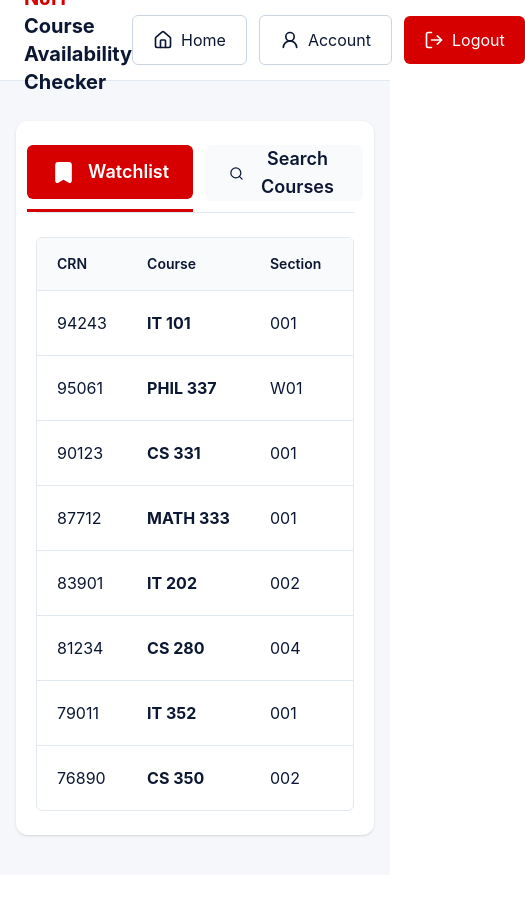
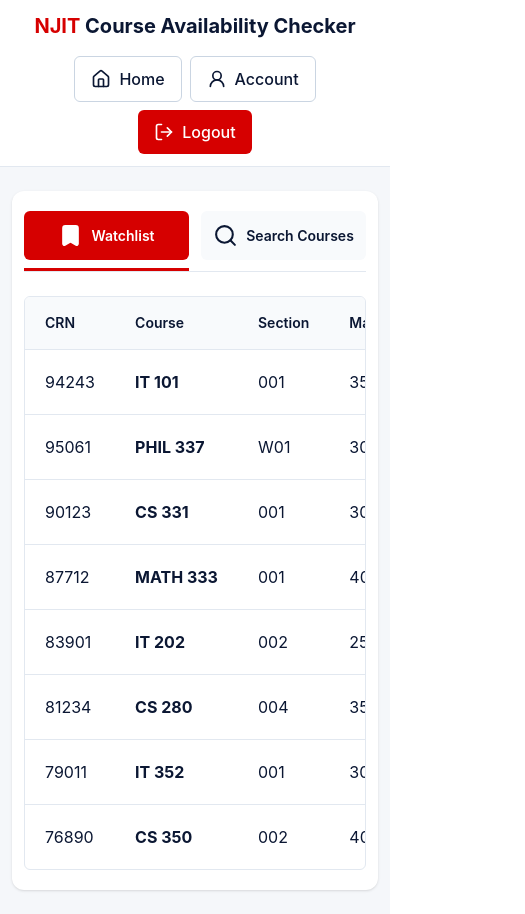
Before and after one commit to adrianmdls/njit-course-checker, a React app in the folder frontend/: page /dashboard in a window 390 px wide. Shown: the whole page, 525 px wide, since content can reach past the window. Before the commit the page ends 875 px from the top, so only its background shows below. Built offline with nearby package versions, Linux system fonts and the light colour scheme; the HTML template or start-up script is replaced by a standard one.

Commit message:
Improved responsive frontend layouts

```diff
--- a/frontend/src/components/Header.jsx
+++ b/frontend/src/components/Header.jsx
@@ -5,34 +5,52 @@ export default function Header() {
   const location = useLocation()
   const isAuthPage = ['/login', '/register'].includes(location.pathname)
 
+  const navButton =
+    'inline-flex items-center justify-center gap-2 rounded-md border border-slate-300 px-4 py-2.5 font-medium transition-colors hover:bg-slate-50'
+
   return (
-    <header className="bg-white border-b border-slate-200">
-      <div className="max-w-[1800px] mx-auto px-6 md:px-12 h-20 flex items-center justify-between">
-        <Link to="/login" className="text-xl md:text-3xl font-bold text-[#0B1733]">
+    <header className="border-b border-slate-200 bg-white">
+      <div className="mx-auto flex min-h-20 max-w-[1800px] flex-col items-center justify-between gap-4 px-4 py-3 sm:px-6 lg:flex-row lg:px-12">
+        <Link
+          to="/login"
+          className="text-center text-xl font-bold text-[#0B1733] sm:text-2xl lg:text-3xl"
+        >
           <span className="text-[#D60000]">NJIT</span>{' '}
           Course Availability Checker
         </Link>
 
-        <nav className="flex items-center gap-3">
+        <nav
+          aria-label="Main navigation"
+          className="flex flex-wrap items-center justify-center gap-2 sm:gap-3"
+        >
           {isAuthPage ? (
             <>
-              <Link to="/login" className="border border-slate-300 rounded-md px-5 py-3 font-medium hover:bg-slate-50">
+              <Link to="/login" className={navButton}>
                 Login
               </Link>
-              <Link to="/register" className="border border-slate-300 rounded-md px-5 py-3 font-medium hover:bg-slate-50">
+
+              <Link to="/register" className={navButton}>
                 Register
               </Link>
             </>
           ) : (
             <>
-              <Link to="/dashboard" className="border border-slate-300 rounded-md px-5 py-3 flex items-center gap-2">
-                <House size={20} /> Home
+              <Link to="/dashboard" className={navButton}>
+                <House size={20} />
+                Home
               </Link>
-              <Link to="/account" className="border border-slate-300 rounded-md px-5 py-3 flex items-center gap-2">
-                <UserRound size={20} /> Account
+
+              <Link to="/account" className={navButton}>
+                <UserRound size={20} />
+                Account
               </Link>
-              <Link to="/login" className="bg-[#D60000] text-white rounded-md px-5 py-3 flex items-center gap-2">
-                <LogOut size={20} /> Logout
+
+              <Link
+                to="/login"
+                className="inline-flex items-center justify-center gap-2 rounded-md bg-[#D60000] px-4 py-2.5 font-medium text-white transition-colors hover:bg-red-700"
+              >
+                <LogOut size={20} />
+                Logout
               </Link>
             </>
           )}
--- a/frontend/src/pages/Dashboard.jsx
+++ b/frontend/src/pages/Dashboard.jsx
@@ -43,8 +43,8 @@ export default function Dashboard() {
 }
 
   return (
-    <div className="mx-auto w-full max-w-[1700px] px-4 py-10 md:px-12">
-      <div className="rounded-xl bg-white px-5 py-6 shadow-sm md:px-8">
+    <div className="mx-auto w-full max-w-[1700px] px-3 py-6 sm:px-6 md:px-12 md:py-10">
+      <div className="rounded-xl bg-white px-3 py-5 shadow-sm sm:px-5 md:px-8 md:py-6">
 
 
         {/* Dashboard tabs */}
@@ -55,7 +55,7 @@ export default function Dashboard() {
         ].map(({ id, label, Icon }) => (
             <div
             key={id}
-            className={`border-b-[3px] pb-2 ${
+            className={`min-w-0 flex-1 border-b-[3px] pb-2 sm:flex-none ${
                 activeTab === id
                 ? 'border-[#D60000]'
                 : 'border-transparent'
@@ -64,7 +64,7 @@ export default function Dashboard() {
             <button
                 type="button"
                 onClick={() => setActiveTab(id)}
-                className={`flex min-h-[54px] cursor-pointer items-center justify-center gap-3 rounded-md px-6 text-lg font-semibold transition-colors sm:min-w-[275px] ${
+                className={`flex min-h-[48px] w-full cursor-pointer items-center justify-center gap-2 rounded-md px-3 py-3 text-sm font-semibold transition-colors sm:min-h-[54px] sm:min-w-[275px] sm:gap-3 sm:px-6 sm:text-lg ${
                 activeTab === id
                     ? 'bg-[#D60000] text-white'
                     : 'bg-slate-50 text-[#0B1733] hover:bg-slate-100'
```
